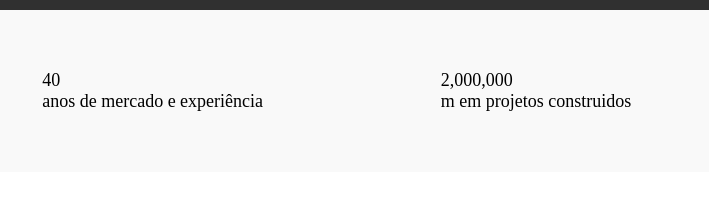
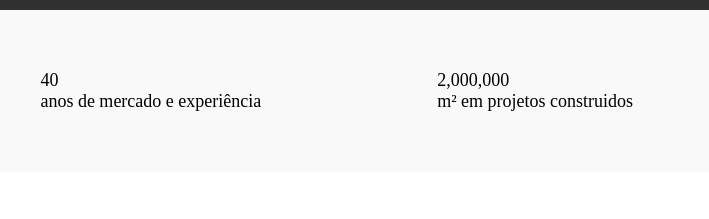
Before and after one commit to EvertonBritoDev/Material_1_RID_-189273_Desafio_1, a website: page index.html in a window 1280 px wide. Shown: the part 290-509 px from the top of the page, 551-1260 px from the left. Drawn offline with Linux system fonts and the light colour scheme.

Commit message:
adjustfinal2

```diff
--- a/index.html
+++ b/index.html
@@ -26,7 +26,7 @@
         </div>
         <div id="infoofmarket">
             2,000,000 <br>
-            m em projetos construidos
+            m² em projetos construidos
         </div>
     </div>
     <div id="infobusiness">
```
